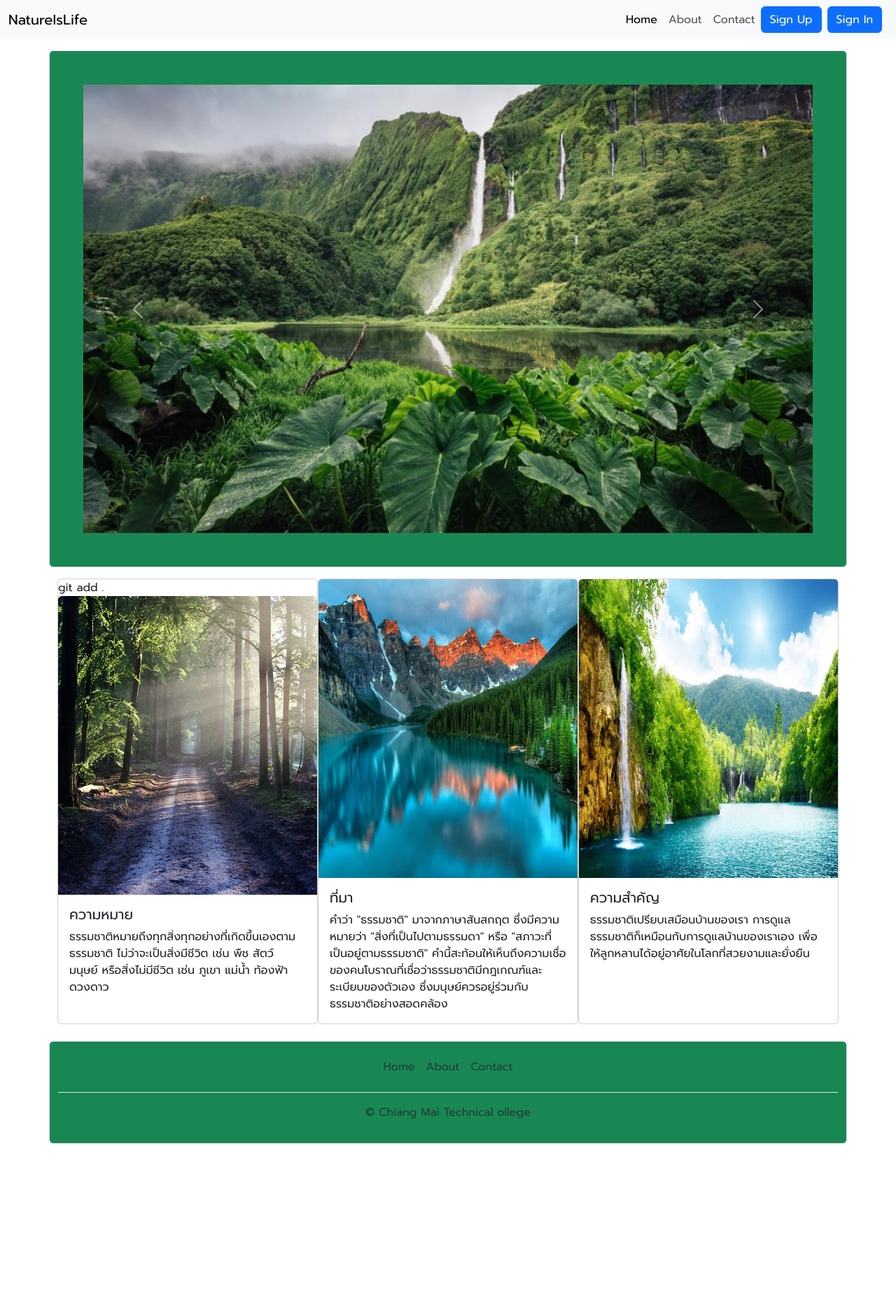
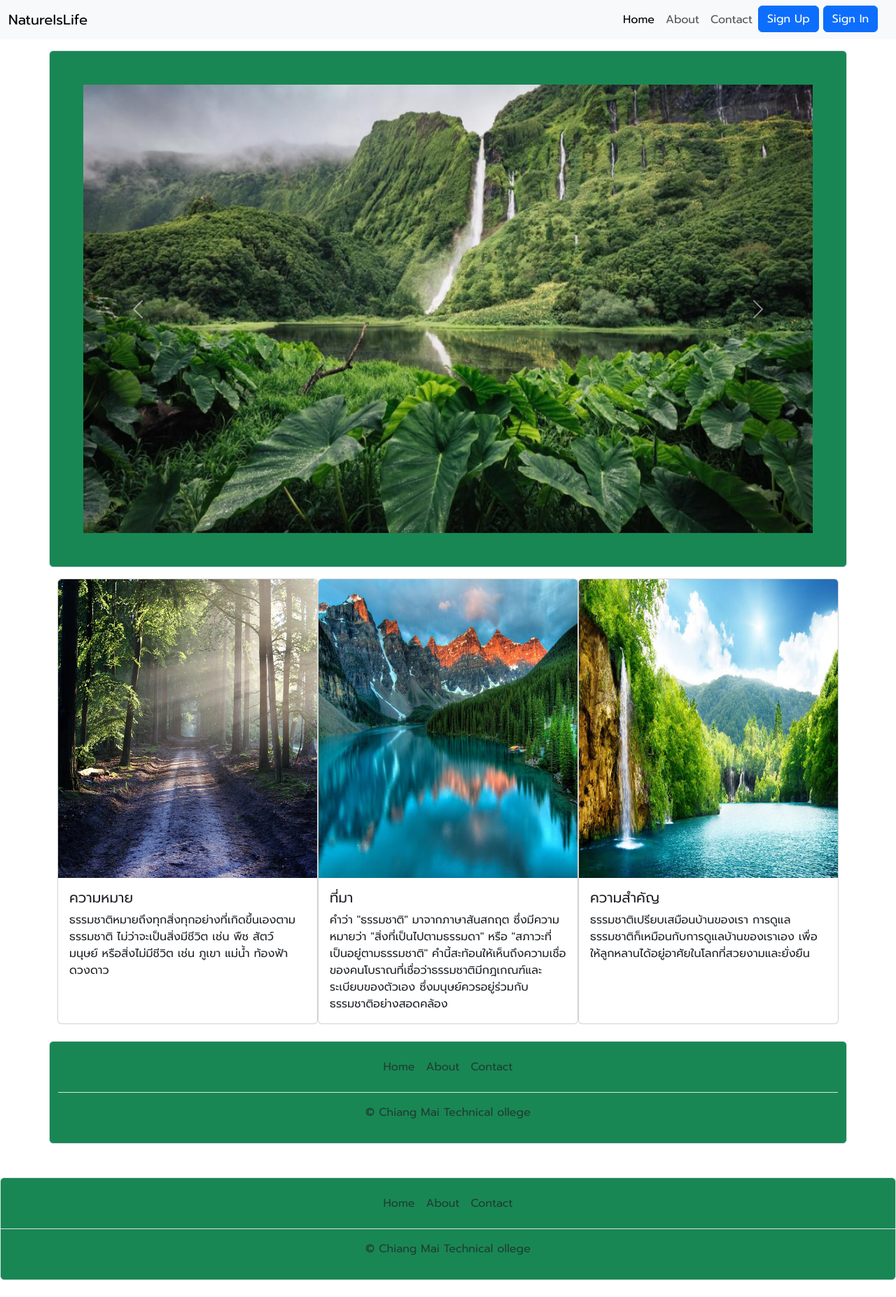
Before and after one commit to OlanKongngoen/fontend, a Next.js app: page / in a window 1280 px wide. Shown: the whole page at 70% size. Before the commit the page ends 1659 px from the top, so only its background shows below. Built offline with nearby package versions, Linux system fonts and the light colour scheme.

Commit message:
commit message here

```diff
--- a/src/app/layout.js
+++ b/src/app/layout.js
@@ -14,6 +14,22 @@ export default function RootLayout({ children }) {
   return (
     <html lang="en">
       <body className={prompt.className}>{children}</body>
+      <div classname="row">
+    <footer className="bg-success py-3 my-4 border rounded">
+      <ul className="nav justify-content-center border-bottom pb-3 mb-3">
+        <li className="nav-item"><a href="#" className="nav-link px-2 text-body-secondary">Home</a></li>
+        <li className="nav-item"><a href="#" className="nav-link px-2 text-body-secondary">About</a></li>
+        <li className="nav-item"><a href="#" className="nav-link px-2 text-body-secondary">Contact</a></li>
+      </ul>
+      <p className="text-center text-body-secondary">© Chiang Mai Technical ollege</p>
+    </footer>
+  </div>
     </html>
+
   );
+
+
+
+
+
 }
--- a/src/app/page.js
+++ b/src/app/page.js
@@ -19,30 +19,28 @@ export default function Home() {
     </button>
     <div class="collapse navbar-collapse" id="navbarNav">
       <ul class="navbar-nav ms-auto">
-        <li class="nav-item">
-          <a class="nav-link active" aria-current="page" href="">Home</a>
-        </li>
-        <li class="nav-item">
-          <a class="nav-link" href="#">About</a>
-        </li>
-        <li class="nav-item">
-          <a class="nav-link" href="#" tabindex="-1" aria-disabled="true">Contact</a>
-        </li>
-      </ul>
-      <div className="d-grid gap-2 d-md-flex justify-content-md-end">
+      <li className="nav-item">
+                <Link className="nav-link active" aria-current="page" href="/">Home</Link>
+              </li>
+              <li className="nav-item">
+                <Link className="nav-link" href="/About">About</Link>
+              </li>
+              <li className="nav-item">
+                <Link className="nav-link" href="/Contact">Contact</Link>
+              </li>
         <Link href="/Signup">
           <button className="btn btn-primary" type="button">
             Sign Up
           </button>
-          </Link>
+          </Link>&nbsp;
           <Link href="/Signin">
           <button className="btn btn-primary me-md-2" type="button">
           Sign In
         </button>
-        </Link>
+        </Link>&nbsp;
+      </ul>
       </div>
     </div>
-  </div>
 </nav>
 
 
@@ -59,20 +57,20 @@ export default function Home() {
               <Image src={nature2Image} className="d-clock w-100" alt="Lake" />
             </div>
           </div>
-          <button class="carousel-control-prev" type="button" data-bs-target="#carouselExample" data-bs-slide="prev">
-            <span class="carousel-control-prev-icon" aria-hidden="true"></span>
-            <span class="visually-hidden">Previous</span>
-          </button>
-          <button class="carousel-control-next" type="button" data-bs-target="#carouselExample" data-bs-slide="next">
-            <span class="carousel-control-next-icon" aria-hidden="true"></span>
-            <span class="visually-hidden">Next</span>
-          </button>
+          <button className="carousel-control-prev" type="button" data-bs-target="#carouselExampleAutoplaying" data-bs-slide="prev">
+                    <span className="carousel-control-prev-icon" aria-hidden="true" />
+                    <span className="visually-hidden">Previous</span>
+                </button>
+          <button className="carousel-control-next" type="button" data-bs-target="#carouselExampleAutoplaying" data-bs-slide="next">
+                    <span className="carousel-control-next-icon" aria-hidden="true" />
+                    <span className="visually-hidden">Next</span>
+                </button>
             </div>
             </div>
           </div>
 
   <div className="d-flex flex-row">
-  <div className="card" style={{width: '30rem'}}>git add .
+  <div className="card" style={{width: '30rem'}}>
     <Image src={natureImage} className="card-img-top" alt="Nature" />
     <div className="card-body">
       <h5 className="card-title">ความหมาย</h5>
```
